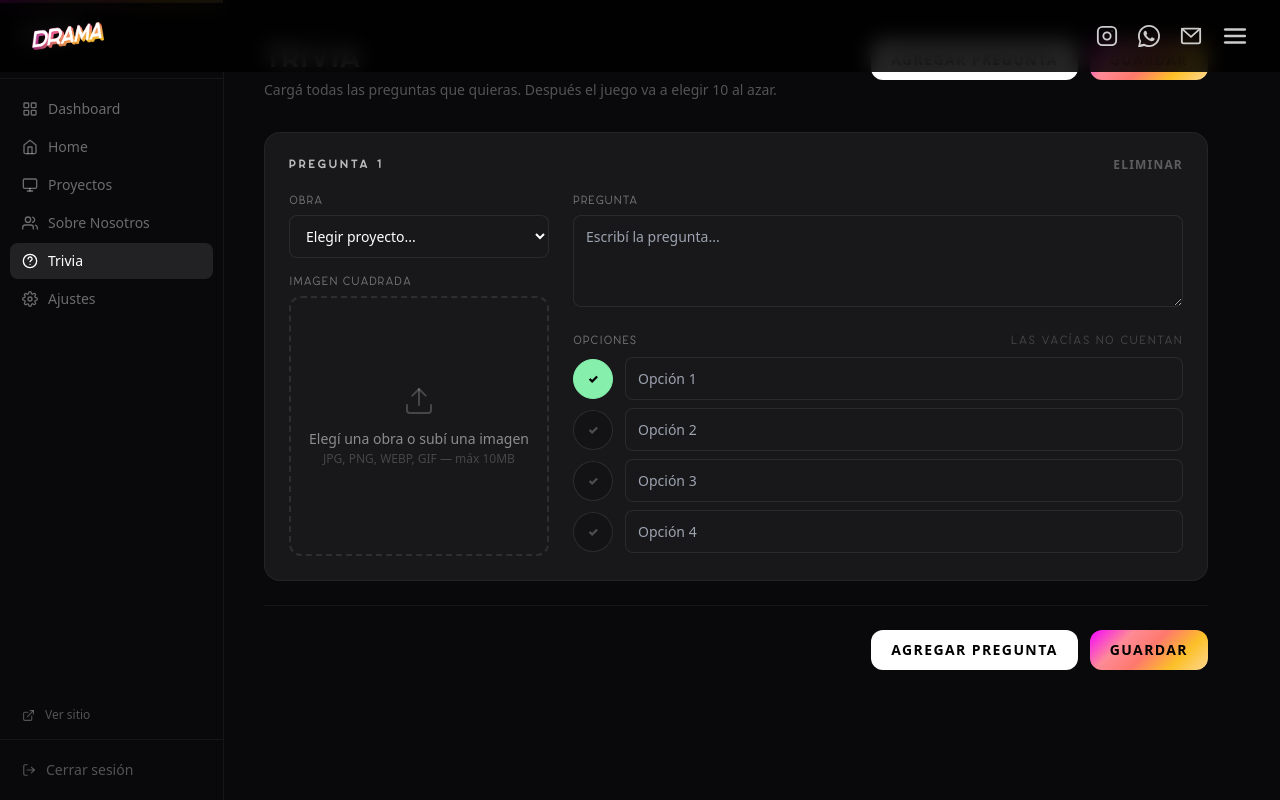
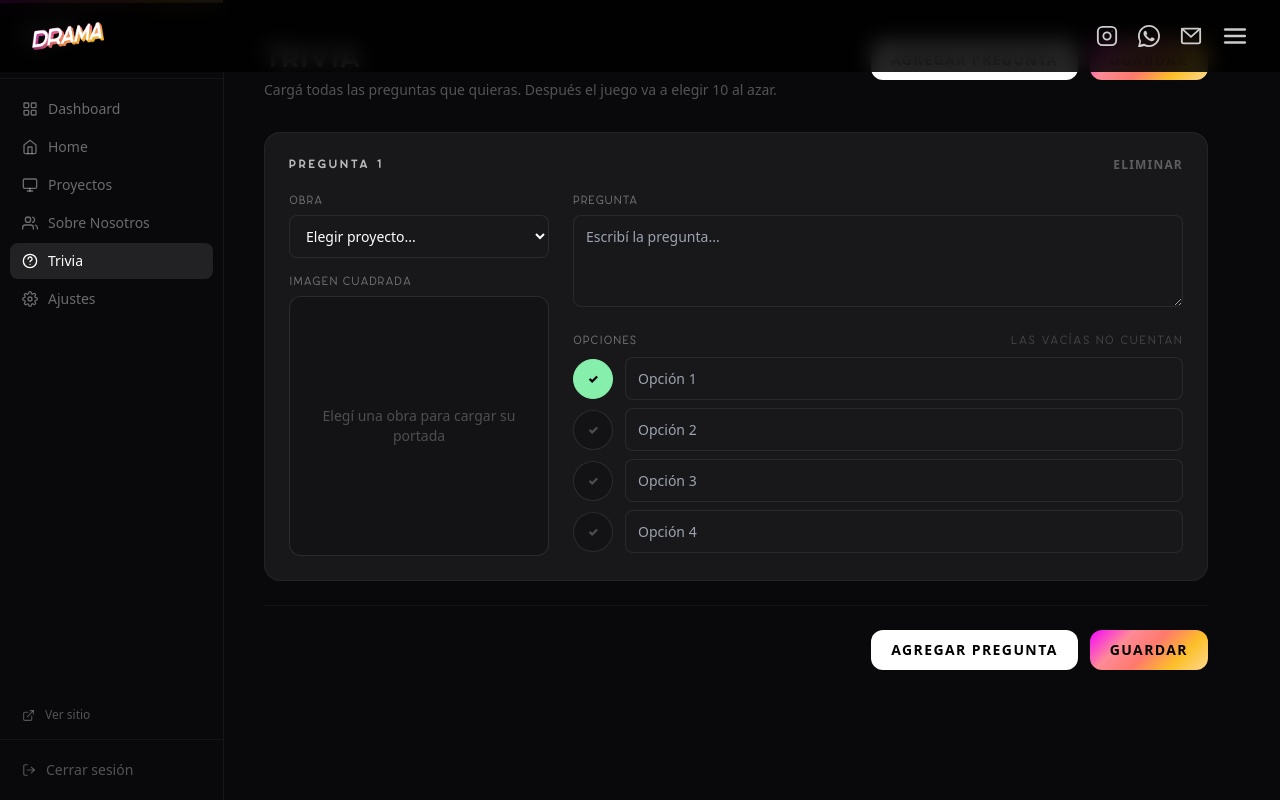
Before and after one commit to guidowain/drama-web, a Next.js app: page /admin/trivia in a window 1280 px wide. Both pictures are taken after a click on the button "CREAR LA PRIMERA". Built offline with nearby package versions, Linux system fonts and the light colour scheme.

Commit message:
auto deploy 2026-05-02 00:15:34

```diff
--- a/app/admin/trivia/page.tsx
+++ b/app/admin/trivia/page.tsx
@@ -1,7 +1,7 @@
 'use client'
 
 import { useEffect, useMemo, useState } from 'react'
-import ImageUploader from '@/components/admin/ImageUploader'
+import Image from 'next/image'
 import type { TriviaOption, TriviaQuestion } from '@/lib/types'
 
 type ProjectOption = {
@@ -294,13 +294,7 @@ export default function AdminTriviaPage() {
                   <label className="text-white/40 text-xs uppercase tracking-wider block mb-1.5">
                     Imagen cuadrada
                   </label>
-                  <ImageUploader
-                    value={question.image}
-                    onChange={(image) => updateQuestion(question.id, { image })}
-                    aspect="1/1"
-                    fit="contain"
-                    placeholder="Elegí una obra o subí una imagen"
-                  />
+                  <TriviaImagePreview image={question.image} />
                 </div>
 
                 <div className="space-y-5">
@@ -404,6 +398,26 @@ function TriviaActions({
   )
 }
 
+function TriviaImagePreview({ image }: { image: string }) {
+  return (
+    <div className="relative aspect-square overflow-hidden rounded-xl border border-white/10 bg-black/20">
+      {image ? (
+        <Image
+          src={image}
+          alt="Portada seleccionada para la trivia"
+          fill
+          className="object-contain"
+          unoptimized
+        />
+      ) : (
+        <div className="flex h-full w-full items-center justify-center px-6 text-center text-sm font-medium text-white/25">
+          Elegí una obra para cargar su portada
+        </div>
+      )}
+    </div>
+  )
+}
+
 function Field({ label, children }: { label: string; children: React.ReactNode }) {
   return (
     <div>
```
